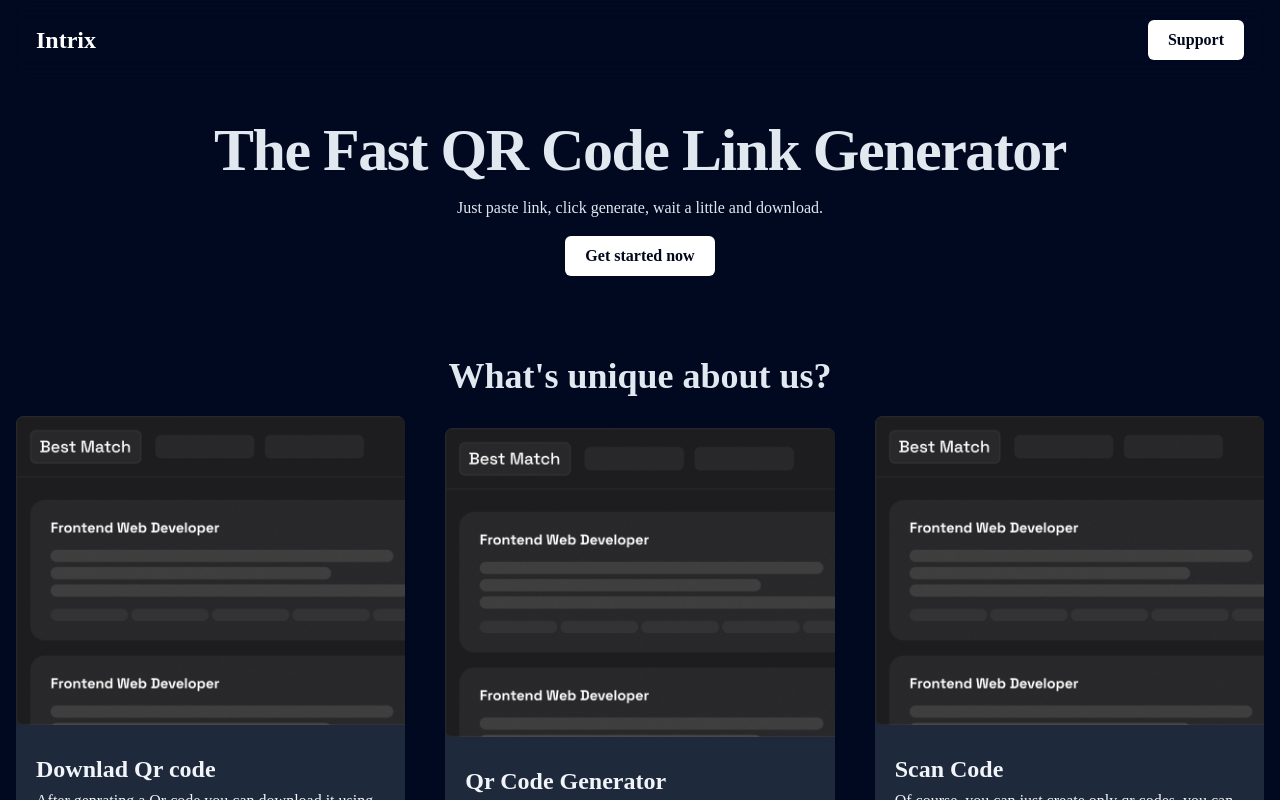
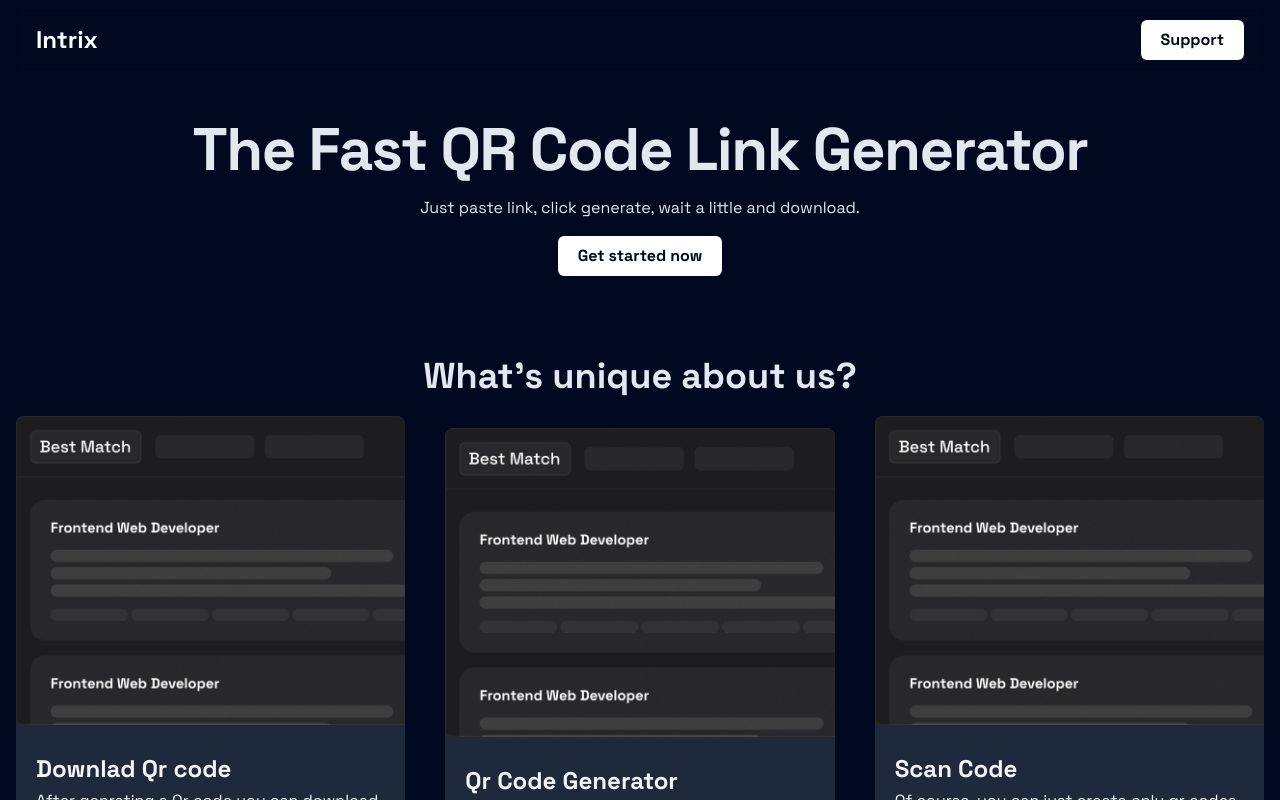
Before and after one commit to fisayo-dev/QRCode-Generator, a React (Vite) app: page / in a window 1280 px wide. Shown: the top 800 px of the page. Built offline with nearby package versions, Linux system fonts and the light colour scheme.

Commit message:
Changed the font

```diff
--- a/src/index.css
+++ b/src/index.css
@@ -1,9 +1,12 @@
+@import url('https://fonts.googleapis.com/css2?family=Space+Grotesk:wght@300..700&display=swap');
+
 @tailwind base;
 @tailwind components;
 @tailwind utilities;
 
+
 * {
-  font-family: 'Montserrat';
+  font-family: 'Space Grotesk','sans-serif','Montserrat';
   padding: 0;
   margin: 0;
   box-sizing: border-box;
```
